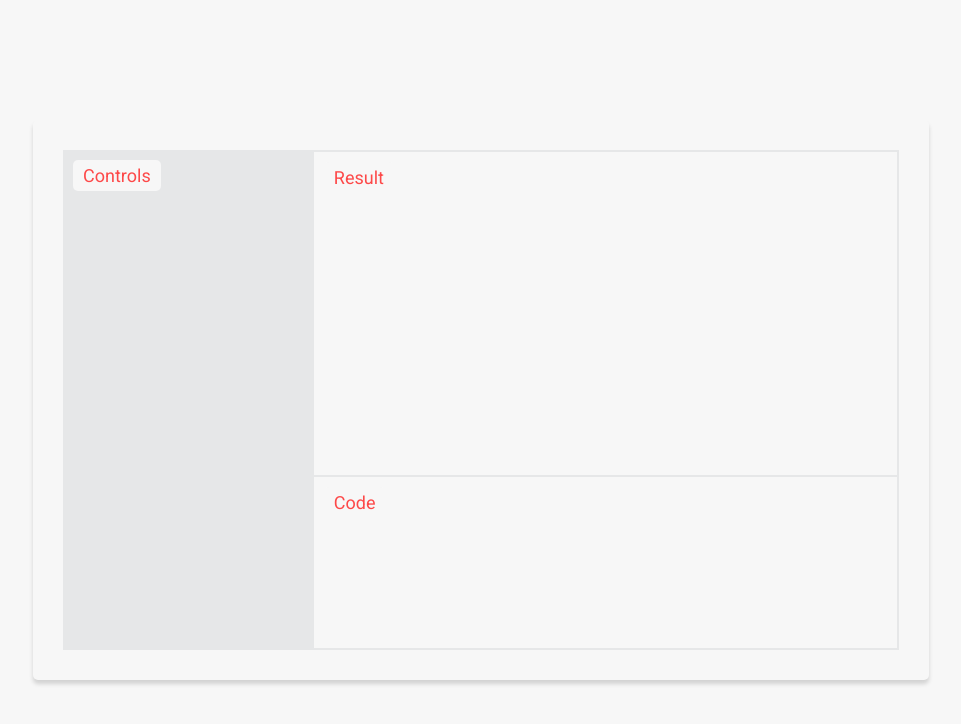
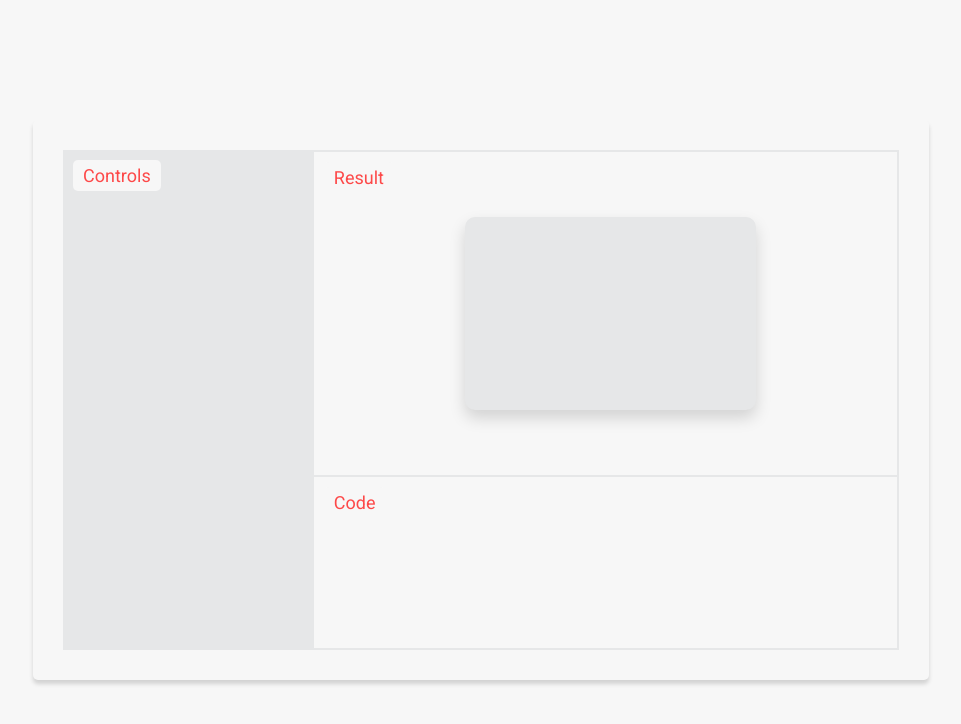
Before and after one commit to feMoraes0/shadow-generator, a Vue app: page / in a window 1280 px wide. Shown: the top 724 px of the page, without its empty margins (159-1120 px from the left). Built offline with nearby package versions, Linux system fonts and the light colour scheme.

Commit message:
Added result box

```diff
--- a/src/components/MainBox.vue
+++ b/src/components/MainBox.vue
@@ -2,10 +2,11 @@
   <div id="main-box">
     <div class="column">
       <Identification name="Controls" />
+
     </div>
     <div class="column">
       <div class="row">
-        <Identification name="Result" />
+        <ResultBox />
       </div>
       <div class="row">
         <Identification name="Code" />
@@ -16,11 +17,13 @@
 
 <script>
   import Identification from "./Identification";
+  import ResultBox from "./result/ResultBox.vue";
 
   export default {
     name: 'MainBox',
     components: {
       Identification,
+      ResultBox,
     }
   }
 </script>
--- /dev/null
+++ b/src/components/result/ResultBox.vue
@@ -0,0 +1,35 @@
+<template>
+  <div id="result-box">
+    <Identification name="Result" />
+    <div class="result" style="box-shadow: 0 .5rem 1rem rgba(0,0,0,.15)"></div>
+  </div>
+</template>
+
+<script>
+  import Identification from "../Identification.vue";
+  export default {
+    name: "ResultBox",
+    components: {
+      Identification,
+    }
+  }
+</script>
+
+<style scoped>
+  div#result-box {
+    height: 100%;
+    width: 100%;
+    display: flex;
+    justify-content: row;
+  }
+
+  div.result {
+    width: 50%;
+    height: 60%;
+    position: absolute;
+    align-self: center;
+    margin: 0px 25%;
+    background-color: var(--background-detail-colour);
+    border-radius: 10px;
+  }
+</style>
```
